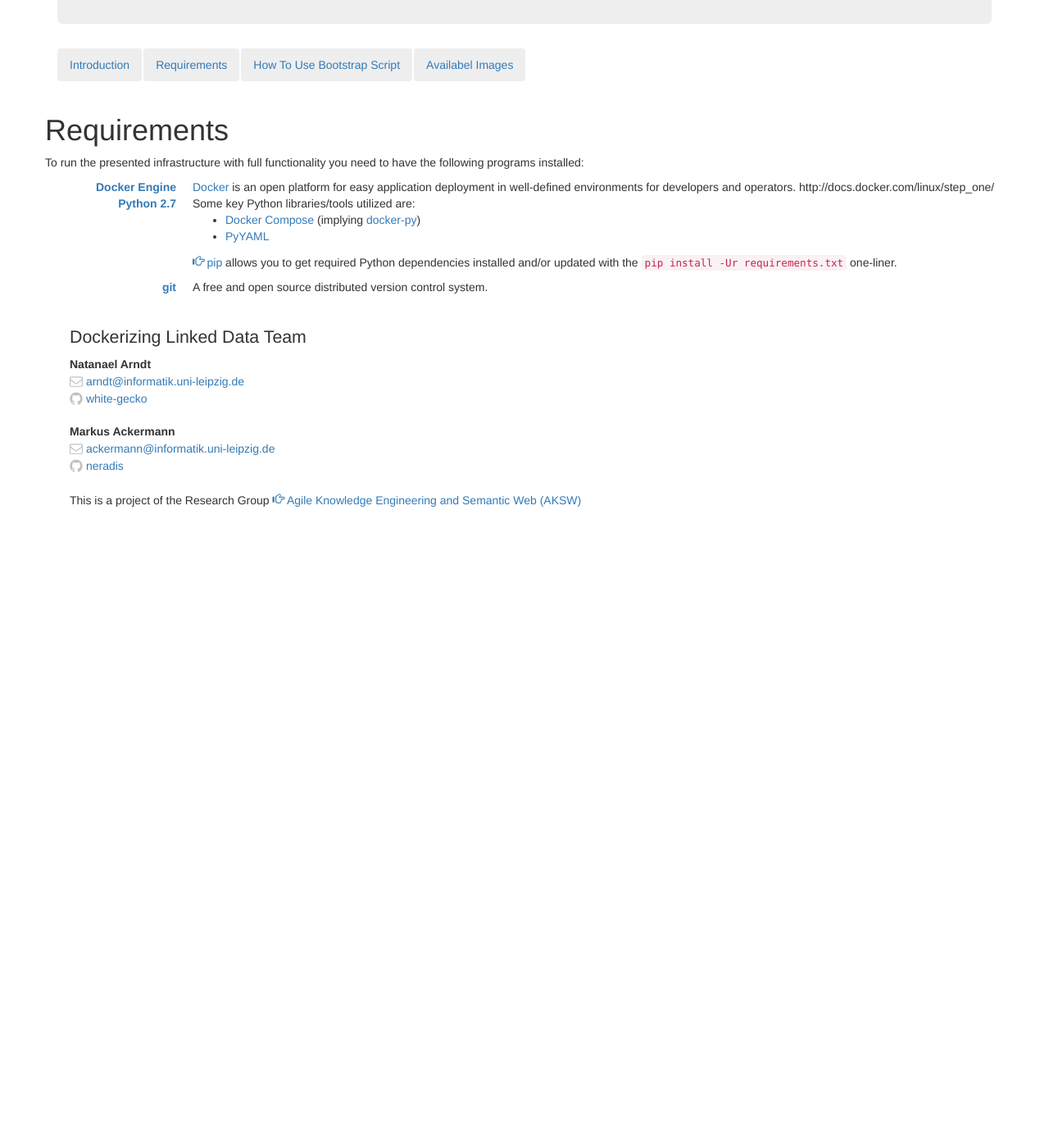
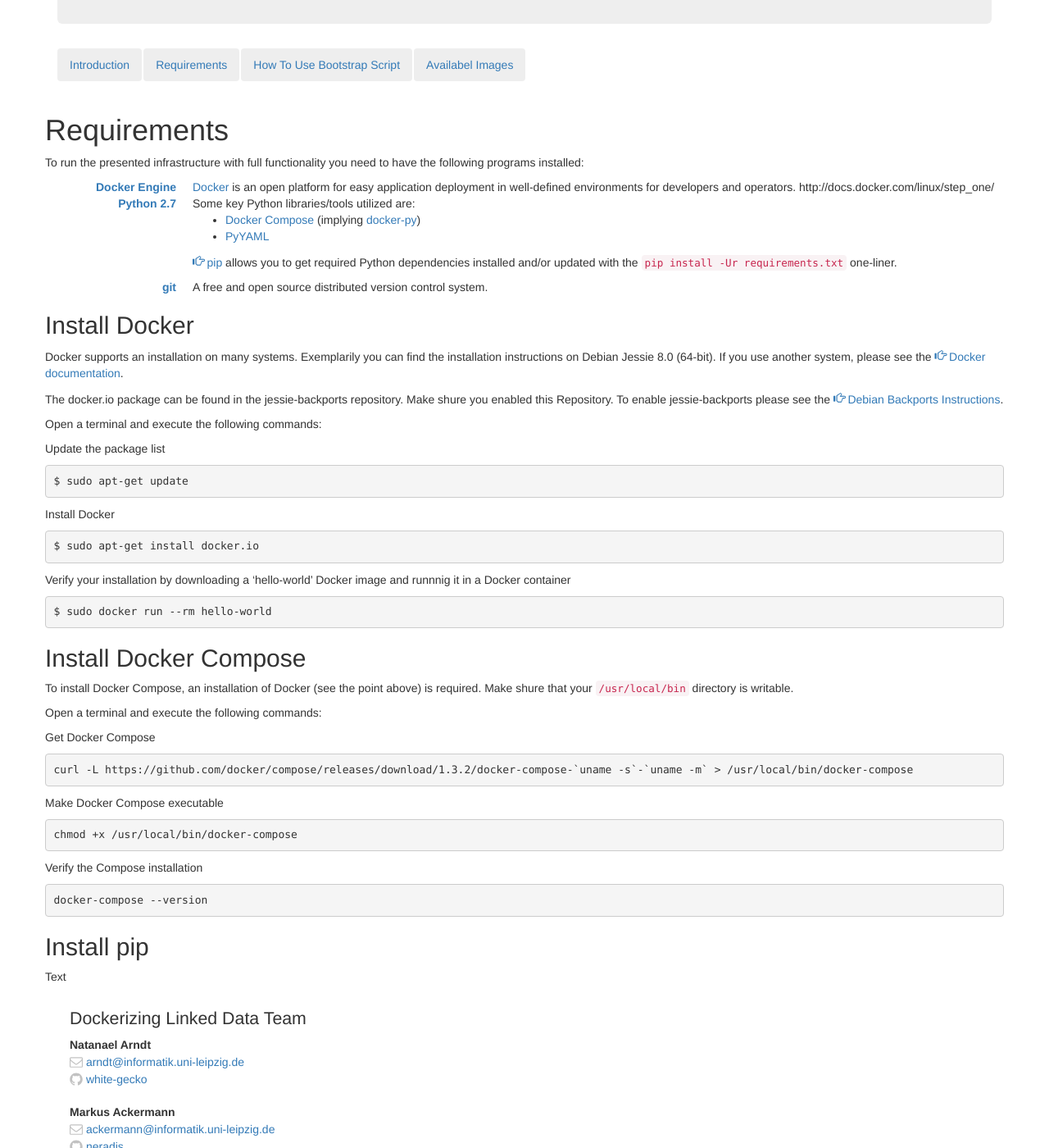
Before and after one commit to Dockerizing/dockerizing.github.io, a Jekyll site: the page built from requirements.md, in a window 1280 px wide and 1400 px high, scrolled down 350 px. Shown: the whole window at 82% size. Built offline with Jekyll 4.4.1, drawn with Linux system fonts in a browser that asks for light colours; nearby versions of some CDN libraries; before the commit the page ends 980 px from its top, so only the background shows below that.

Commit message:
added Installation of Docker and Compose

```diff
--- a/requirements.md
+++ b/requirements.md
@@ -21,3 +21,46 @@
 
 [git](https://git-scm.com/book/en/v2/Getting-Started-Installing-Git)
 : A free and open source distributed version control system.
+
+##Install Docker
+
+<p>Docker supports an installation on many systems. Exemplarily you can find the installation instructions on Debian Jessie 8.0 (64-bit). If you use another system, please see the <a href="https://docs.docker.com/installation/" target="_blank">Docker documentation</a>.</p>
+<p>The docker.io package can be found in the jessie-backports repository. Make shure you enabled this Repository. To enable jessie-backports please see the <a href="http://backports.debian.org/Instructions/" target="_blank">Debian Backports Instructions</a>.</p>
+<p>Open a terminal and execute the following commands:</p>
+Update the package list
+<pre>
+$ sudo apt-get update
+</pre>
+Install Docker
+<pre>
+$ sudo apt-get install docker.io
+</pre>
+Verify your installation by downloading a 'hello-world' Docker image and runnnig it in a
+Docker container
+<pre>
+$ sudo docker run --rm hello-world
+</pre>
+
+
+
+##Install Docker Compose
+
+To install Docker Compose, an installation of Docker (see the point above) is required. Make shure that your `/usr/local/bin` directory is writable.
+
+<p>Open a terminal and execute the following commands:</p>
+Get Docker Compose
+<pre>
+curl -L https://github.com/docker/compose/releases/download/1.3.2/docker-compose-`uname -s`-`uname -m` > /usr/local/bin/docker-compose
+</pre>
+Make Docker Compose executable
+<pre>
+chmod +x /usr/local/bin/docker-compose
+</pre>
+Verify the Compose installation
+<pre>
+docker-compose --version
+</pre>
+
+##Install pip
+
+Text
```
